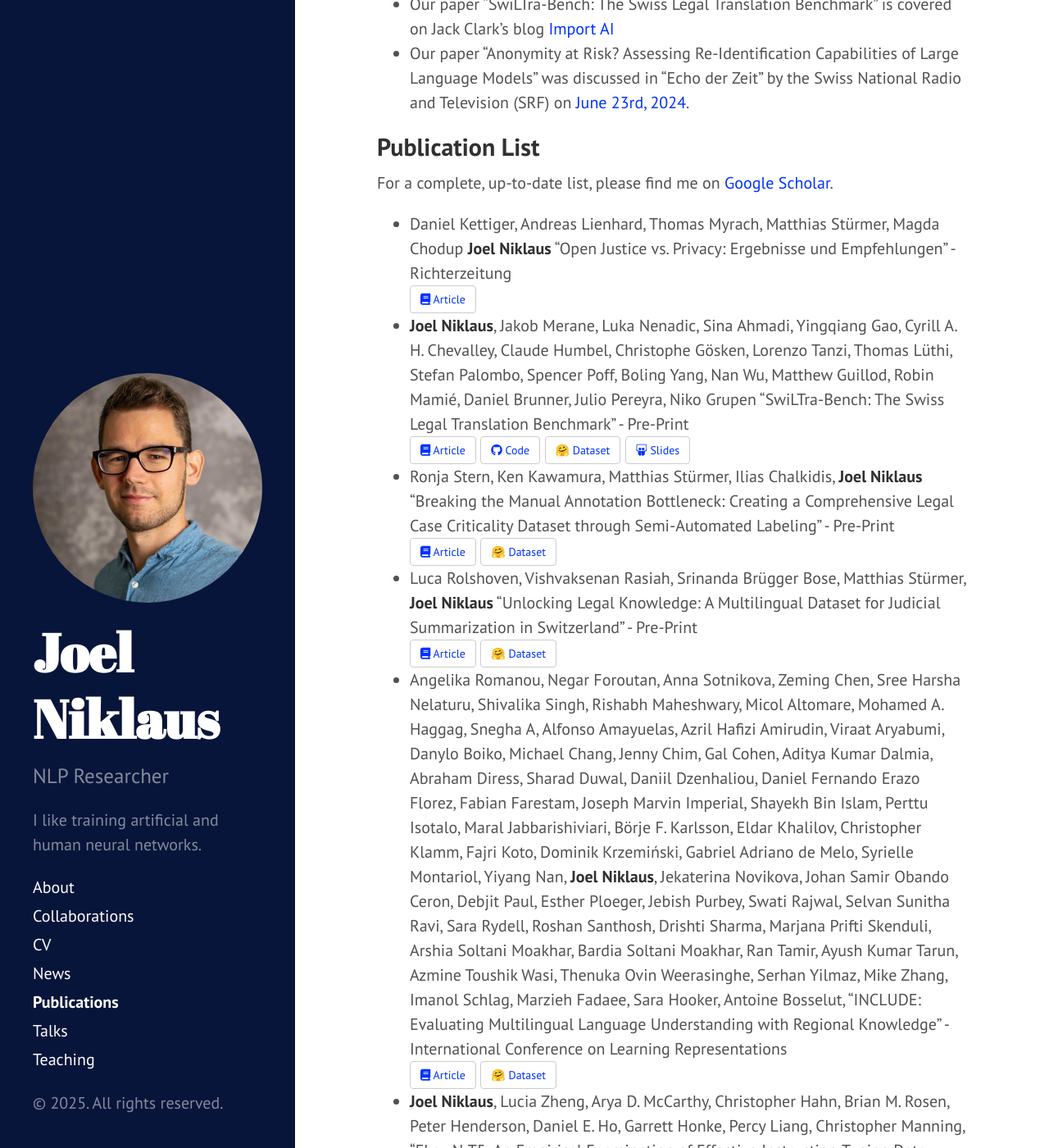
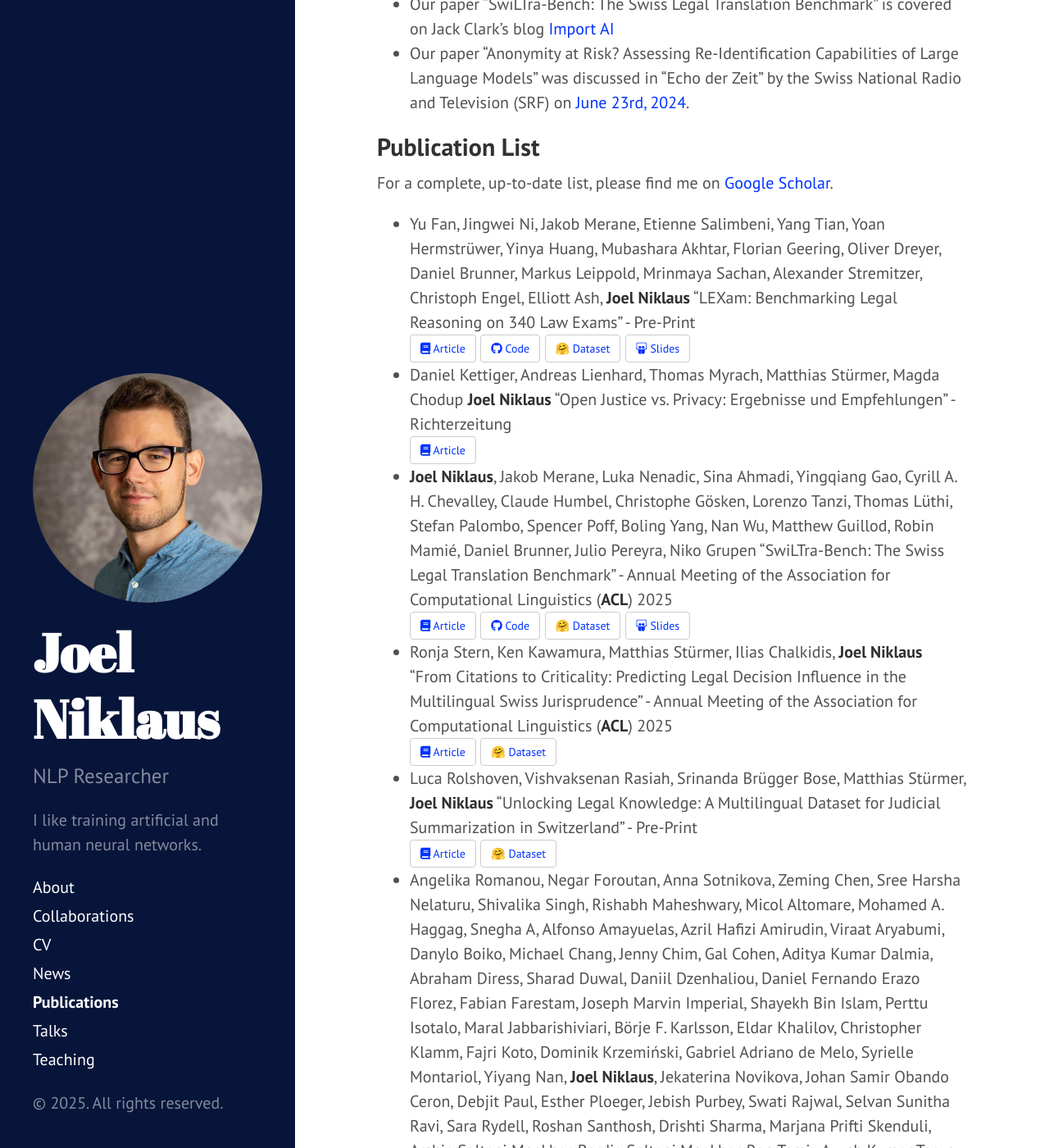
Before and after one commit to JoelNiklaus/joelniklaus.github.io, a Jekyll site: the page built from _pages/publications.md, in a window 1280 px wide and 1400 px high, scrolled down 548 px. Shown: the whole window at 82% size. Built offline with Jekyll 4.4.1, drawn with Linux system fonts in a browser that asks for light colours; a style sheet for code colours, icons or effects is not loaded; some of the changed text lies outside the part shown.

Commit message:
Updated publications

```diff
--- a/_pages/publications.md
+++ b/_pages/publications.md
@@ -16,19 +16,26 @@ title: Publications
 For a complete, up-to-date list, please find me
 on [Google Scholar](https://scholar.google.com/citations?user=qJ8iricAAAAJ).
 
+* Yu Fan, Jingwei Ni, Jakob Merane, Etienne Salimbeni, Yang Tian, Yoan Hermstrüwer, Yinya Huang, Mubashara Akhtar, Florian Geering, Oliver Dreyer, Daniel Brunner, Markus Leippold, Mrinmaya Sachan, Alexander Stremitzer, Christoph Engel, Elliott Ash, **Joel Niklaus**
+  "LEXam: Benchmarking Legal Reasoning on 340 Law Exams" - Pre-Print
+  <br>
+  <a href="https://arxiv.org/abs/2505.12864" target="_blank" type="button" class="btn"><i class="fa-solid fa-book"></i> Article</a>
+  <a href="https://github.com/LEXam-Benchmark/LEXam" target="_blank" type="button" class="btn"><i class="fa-brands fa-github"></i> Code</a>
+  <a href="https://huggingface.co/datasets/LEXam-Benchmark/LEXam" target="_blank" type="button" class="btn">🤗 Dataset</a>
+  <a href="https://docs.google.com/presentation/d/1GX-warDcMMGiyjzCzjZ2QOE0kaHN22a4r8ZRsRj1KVw/edit?usp=sharing" target="_blank" type="button" class="btn"><i class="fa-brands fa-slideshare"></i> Slides</a>
 * Daniel Kettiger, Andreas Lienhard, Thomas Myrach, Matthias Stürmer, Magda Chodup **Joel Niklaus**
   "Open Justice vs. Privacy: Ergebnisse und Empfehlungen" - Richterzeitung
   <br>
   <a href="https://richterzeitung.weblaw.ch/rzissues/2025/1/open-justice-vs.-pri_22c98e005c.html__ONCE&login=false" target="_blank" type="button" class="btn"><i class="fa-solid fa-book"></i> Article</a>
 * **Joel Niklaus**, Jakob Merane, Luka Nenadic, Sina Ahmadi, Yingqiang Gao, Cyrill A. H. Chevalley, Claude Humbel, Christophe Gösken, Lorenzo Tanzi, Thomas Lüthi, Stefan Palombo, Spencer Poff, Boling Yang, Nan Wu, Matthew Guillod, Robin Mamié, Daniel Brunner, Julio Pereyra, Niko Grupen
-  "SwiLTra-Bench: The Swiss Legal Translation Benchmark" - Pre-Print
+  "SwiLTra-Bench: The Swiss Legal Translation Benchmark" - Annual Meeting of the Association for Computational Linguistics (**ACL**) 2025
   <br>
   <a href="https://arxiv.org/abs/2503.01372" target="_blank" type="button" class="btn"><i class="fa-solid fa-book"></i> Article</a>
   <a href="https://github.com/JoelNiklaus/SwissLegalTranslations" target="_blank" type="button" class="btn"><i class="fa-brands fa-github"></i> Code</a>
   <a href="https://huggingface.co/collections/joelniklaus/swiltra-bench-67c569a2ada47e4549733deb" target="_blank" type="button" class="btn">🤗 Dataset</a>
   <a href="https://docs.google.com/presentation/d/1W0i2-k91mhn9V6wdIX_S6QujKQONFyoTw7nbpyA9H88/edit?usp=sharing" target="_blank" type="button" class="btn"><i class="fa-brands fa-slideshare"></i> Slides</a>
 * Ronja Stern, Ken Kawamura, Matthias Stürmer, Ilias Chalkidis, **Joel Niklaus**
-  "Breaking the Manual Annotation Bottleneck: Creating a Comprehensive Legal Case Criticality Dataset through Semi-Automated Labeling" - Pre-Print
+  "From Citations to Criticality: Predicting Legal Decision Influence in the Multilingual Swiss Jurisprudence" - Annual Meeting of the Association for Computational Linguistics (**ACL**) 2025
   <br>
   <a href="https://arxiv.org/abs/2410.13460" target="_blank" type="button" class="btn"><i class="fa-solid fa-book"></i> Article</a>
   <a href="https://huggingface.co/datasets/rcds/swiss_criticality_prediction" target="_blank" type="button" class="btn">🤗 Dataset</a>
@@ -43,7 +50,8 @@ on [Google Scholar](https://scholar.google.com/citations?user=qJ8iricAAAAJ).
   <a href="https://arxiv.org/abs/2411.19799" target="_blank" type="button" class="btn"><i class="fa-solid fa-book"></i> Article</a>
   <a href="https://huggingface.co/datasets/CohereForAI/include-base-44" target="_blank" type="button" class="btn">🤗 Dataset</a>
 * **Joel Niklaus**, Lucia Zheng, Arya D. McCarthy, Christopher Hahn, Brian M. Rosen, Peter Henderson, Daniel E. Ho, Garrett Honke, Percy Liang, Christopher Manning,
-  "FLawN-T5: An Empirical Examination of Effective Instruction-Tuning Data Mixtures for Legal Reasoning" - Pre-Print
+  "LawInstruct: A Resource for Studying Language Model Adaptation to the Legal Domain" - Annual Conference of the North American Chapter of the Association for Computational
+  Linguistics (**NAACL**) Findings 2025
   <br>
   <a href="https://arxiv.org/abs/2404.02127" target="_blank" type="button" class="btn"><i class="fa-solid fa-book"></i> Article</a>
   <a href="https://github.com/JoelNiklaus/LawInstruct" target="_blank" type="button" class="btn"><i class="fa-brands fa-github"></i> Code</a>
```
